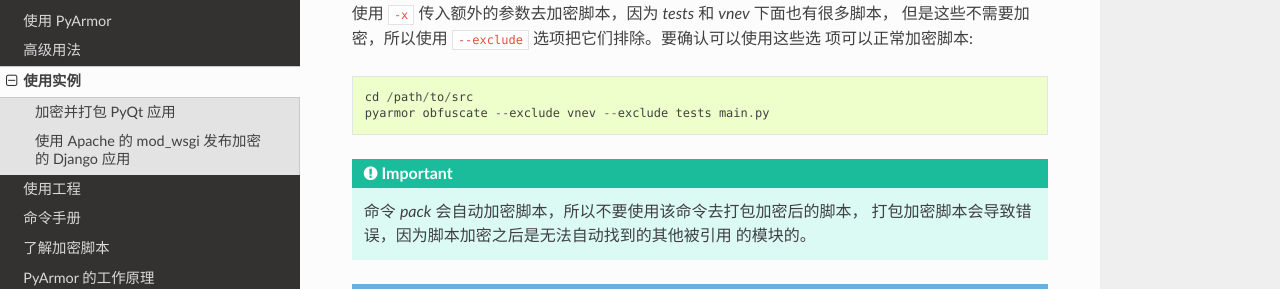
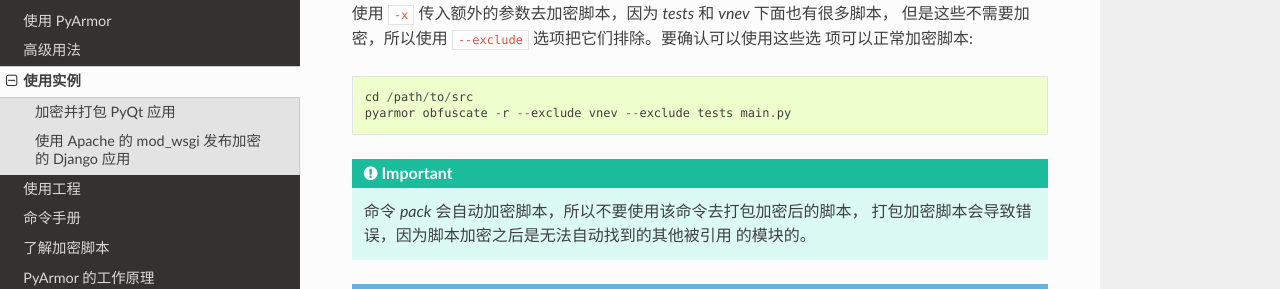
Before and after one commit to dashingsoft/pyarmor-docs-zh, a Sphinx documentation site: the page built from docs/examples.rst, in a window 1280 px wide and 900 px high, scrolled down 767 px. Shown: the part 154-443 px from the top of the window. Built offline with Sphinx 7.4.7 and the Read the Docs theme 2.0.0, drawn with Linux system fonts in a browser that asks for light colours.

Commit message:
Refine doc

```diff
--- a/docs/examples.rst
+++ b/docs/examples.rst
@@ -45,7 +45,7 @@
 项可以正常加密脚本::
 
     cd /path/to/src
-    pyarmor obfuscate --exclude vnev --exclude tests main.py
+    pyarmor obfuscate -r --exclude vnev --exclude tests main.py
 
 .. important::
 
```
